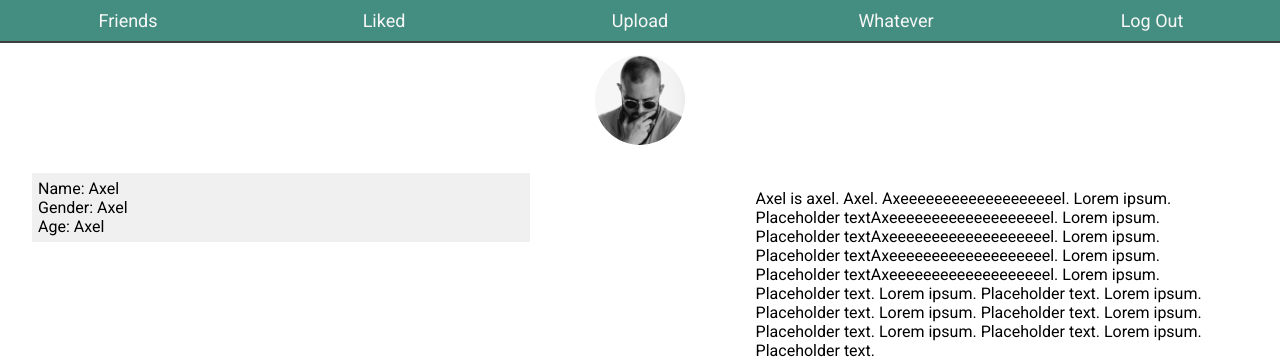
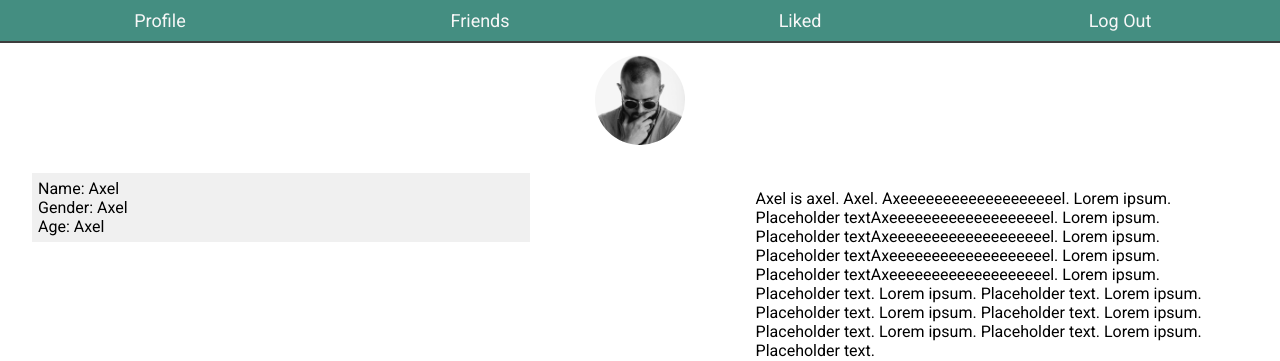
Before and after one commit to AxelTidehorn/The-wall, a PHP site: page /userProfile.php in a window 1280 px wide. Shown: the part 70-431 px from the top of the page. Run offline with PHP 8.4, Linux system fonts and the light colour scheme.

Commit message:
Small sub-header change

```diff
--- a/userProfile.php
+++ b/userProfile.php
@@ -8,11 +8,10 @@
 
             <main>
                 <div class="subHeader">
-                  <div class="subHeadItem"><a href="#">Friends</a></div>
-                  <div class="subHeadItem"><a href="#">Liked</a></div>
-                  <div class="subHeadItem"><a href="#">Upload</a></div>
-                  <div class="subHeadItem"><a href="#">Whatever</a></div>
-                  <div class="subHeadItem"><a href="#">Log Out</a></div>
+                  <div class="subHeadItem"><a href="userProfile.php">Profile</a></div>
+                  <div class="subHeadItem"><a href="friends.php">Friends</a></div>
+                  <div class="subHeadItem"><a href="liked.php">Liked</a></div>
+                  <div class="subHeadItem"><a href="logOut.php">Log Out</a></div>
                 </div>
                 <div class="profPicCont">
                   <img src="imgs/axel.jpg" alt="profilepic">
```
